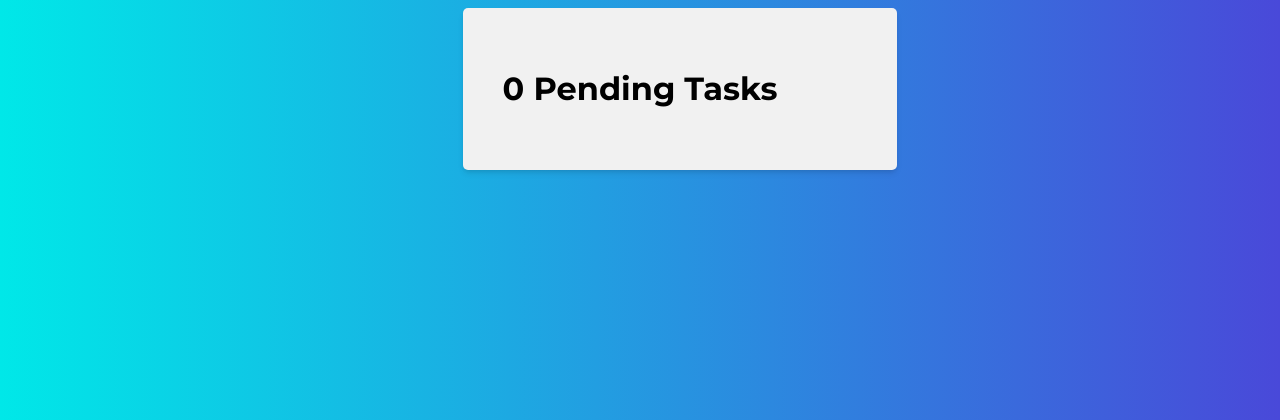
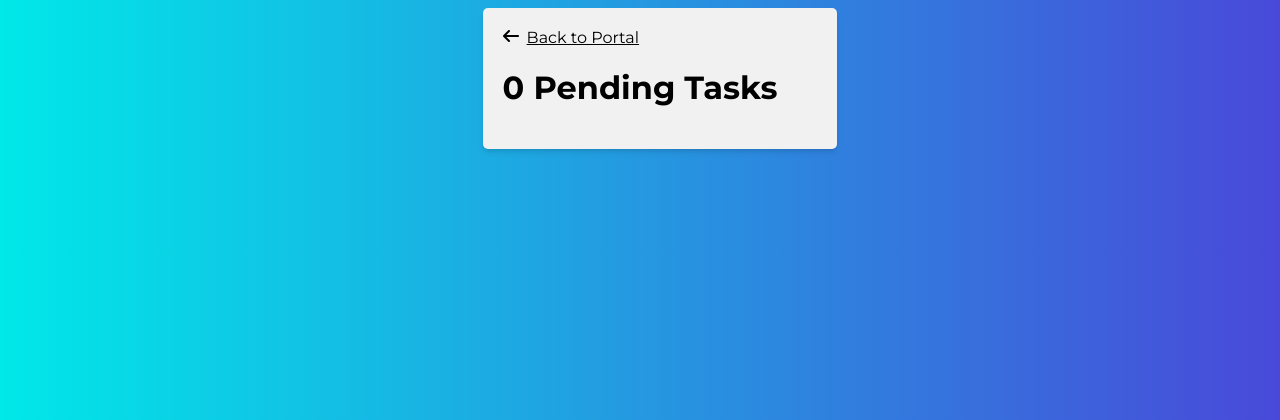
Before and after one commit to ryanlaverick/DTS104, a PHP site: page /pending_tasks.php in a window 1280 px wide. Shown: the top 420 px of the page. Run offline with PHP 8.4, Linux system fonts and the light colour scheme; the visitor is signed in with stand-in values (Sample User, id 1); data that the repository does not hold is empty; some libraries are stand-ins or nearby versions.

Commit message:
Update styling, adds navigation buttons to pending & completed tasks forms

```diff
--- a/Assignment 1/assets/stylesheet.css
+++ b/Assignment 1/assets/stylesheet.css
@@ -24,7 +24,7 @@ a {
     width: 100%;
     border-radius: 5px;
     box-shadow: 0 4px 6px -1px rgb(0 0 0 / 0.1), 0 2px 4px -2px rgb(0 0 0 / 0.1);
-    padding: 40px;
+    padding: 20px;
 }
 
 .form {
@@ -34,7 +34,15 @@ a {
     max-width: 600px;
     border-radius: 5px;
     box-shadow: 0 4px 6px -1px rgb(0 0 0 / 0.1), 0 2px 4px -2px rgb(0 0 0 / 0.1);
-    padding: 40px;
+    padding: 20px;
+}
+
+@media screen and (max-width: 1200px) {
+    .form {
+        width: 100%;
+        max-width: 100%;
+        margin-top: 0%;
+    }
 }
 
 .form-group {
@@ -108,15 +116,9 @@ textarea.form-input {
     justify-content: space-between;
 }
 
-.ping {
-    animation: ping 1s cubic-bezier(0, 0, 0.2, 1) infinite;
-
-    @keyframes ping {
-        75%, 100% {
-            transform: scale(2);
-            opacity: 0;
-        }
-    }
+.nav-link {
+    display: flex;
+    gap: 8px;
 }
 
 div#logout {
@@ -129,7 +131,7 @@ div#logout {
     display: flex;
     flex-direction: column;
     justify-content: center;
-    gap: 40px;
+    gap: 20px;
 }
 
 #logout-button {
--- a/Assignment 1/completed_tasks.php
+++ b/Assignment 1/completed_tasks.php
@@ -30,6 +30,11 @@ if ($_SESSION['userType'] != 'admin') {
     <body>
         <div id="vertical-column">
             <div class="card">
+                 <a class="nav-link" href="admin_portal.php">
+                    <svg xmlns="http://www.w3.org/2000/svg" viewBox="0 0 512 512" class="icon-small"><path d="M9.4 233.4c-12.5 12.5-12.5 32.8 0 45.3l160 160c12.5 12.5 32.8 12.5 45.3 0s12.5-32.8 0-45.3L109.3 288 480 288c17.7 0 32-14.3 32-32s-14.3-32-32-32l-370.7 0 105.4-105.4c12.5-12.5 12.5-32.8 0-45.3s-32.8-12.5-45.3 0l-160 160z"/></svg>
+                    Back to Portal
+                </a>
+
                 <h1>
                 <?php
                     include 'server/dbconnect.php';
--- a/Assignment 1/pending_tasks.php
+++ b/Assignment 1/pending_tasks.php
@@ -30,6 +30,11 @@ if ($_SESSION['userType'] != 'admin') {
     <body>
         <div id="vertical-column">
             <div class="card">
+                <a class="nav-link" href="admin_portal.php">
+                    <svg xmlns="http://www.w3.org/2000/svg" viewBox="0 0 512 512" class="icon-small"><path d="M9.4 233.4c-12.5 12.5-12.5 32.8 0 45.3l160 160c12.5 12.5 32.8 12.5 45.3 0s12.5-32.8 0-45.3L109.3 288 480 288c17.7 0 32-14.3 32-32s-14.3-32-32-32l-370.7 0 105.4-105.4c12.5-12.5 12.5-32.8 0-45.3s-32.8-12.5-45.3 0l-160 160z"/></svg>
+                    Back to Portal
+                </a>
+
                 <h1>
                 <?php
                     include 'server/dbconnect.php';
--- a/Assignment 1/register.html
+++ b/Assignment 1/register.html
@@ -47,7 +47,7 @@
 
     <body>
         <div class="form">
-            <a style="display: flex; gap: 8px;" href="index.html">
+            <a class="nav-link" href="index.html">
                 <svg xmlns="http://www.w3.org/2000/svg" viewBox="0 0 512 512" class="icon-small"><path d="M9.4 233.4c-12.5 12.5-12.5 32.8 0 45.3l160 160c12.5 12.5 32.8 12.5 45.3 0s12.5-32.8 0-45.3L109.3 288 480 288c17.7 0 32-14.3 32-32s-14.3-32-32-32l-370.7 0 105.4-105.4c12.5-12.5 12.5-32.8 0-45.3s-32.8-12.5-45.3 0l-160 160z"/></svg>
                 Back to Login
             </a>
```
